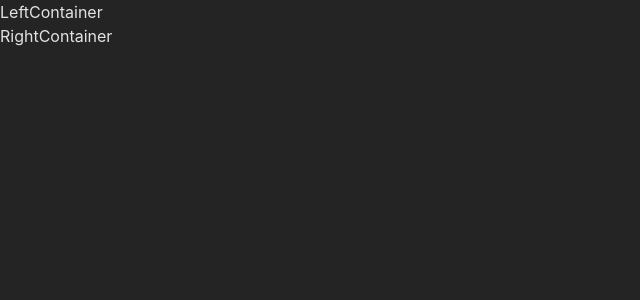
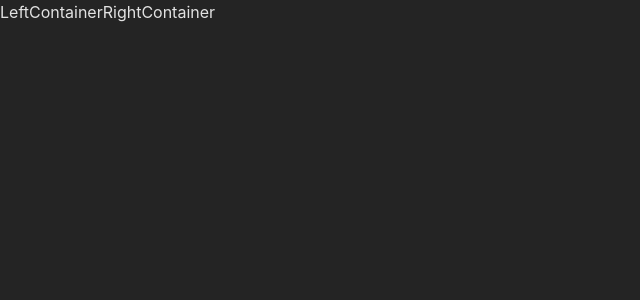
Before and after one commit to wolfgunblood/paper-trading, a React (Vite) app: page / in a window 1280 px wide. Shown: the top 300 px of the page, without its empty margins (0-640 px from the left). Built offline with nearby package versions, Linux system fonts and the light colour scheme.

Commit message:
Styled Containers

```diff
--- a/src/App.css
+++ b/src/App.css
@@ -0,0 +1,5 @@
+.App{
+  height: 100vh;
+  width: 100vw;
+  display: flex;
+}
--- a/src/App.tsx
+++ b/src/App.tsx
@@ -1,4 +1,5 @@
 import React from 'react';
+import "./App.css";
 import LeftContainer from './components/LeftContainer/LeftContainer';
 import RightContainer from './components/RightContainer/RightContainer';
 
```
